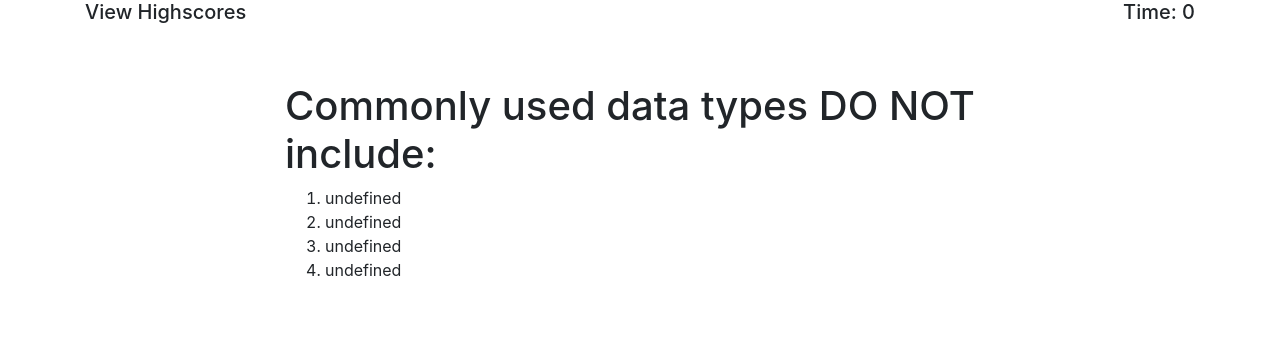
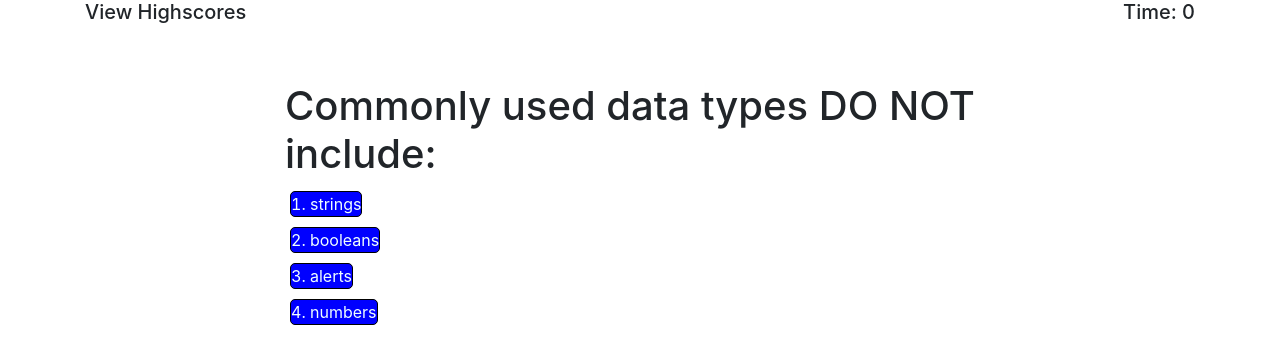
Before and after one commit to BrockThigpen/Quiz-App, a plain HTML site: page index.html in a window 1280 px wide. Both pictures are taken after a click on the button "Start Quiz". Drawn offline with nearby package versions, Linux system fonts and the light colour scheme.

Commit message:
added logic to show choices

```diff
--- a/assets/css/style.css
+++ b/assets/css/style.css
@@ -13,11 +13,13 @@ body{
 #startBtn{
     width: 100px;
 }
-/* li{
+li{
     margin: 5px;
     border-radius: 5px;
     float: left;
     clear: both;
     list-style-position:inside;
     border: 1px solid black;
-} */
+    color: azure;
+    background-color: blue;
+}
--- a/assets/js/logic.js
+++ b/assets/js/logic.js
@@ -29,10 +29,13 @@ function showNextQ(){
 }
 function rendorQuestion(questions) {
     questionEl.innerHTML = questions.title;
-    questions.choices.forEach(choices =>{
+    for(var i = 0; i < questions.choices.length; i++){
         const holder = document.createElement('li');
-        holder.innerText = choices.text;
+        holder.innerText = questions.choices[i];
         answersEl.appendChild(holder)
+    }
+}
 
-    })
+function setTimer () {
+
 }
--- a/index.html
+++ b/index.html
@@ -27,7 +27,7 @@
         <!-- questions page -->
         <div id="questionPage" class="container col-md-8 col-sm-10 d-flex flex-column">
             <h1 class="hide" id="theQuestion">Question...</h1>
-            <ol class="hide" id="answers" class="p-0"></ol>
+            <ol class="hide p-0" id="answers" class="p-0"></ol>
         </div>
     </div>
 </body>
```
